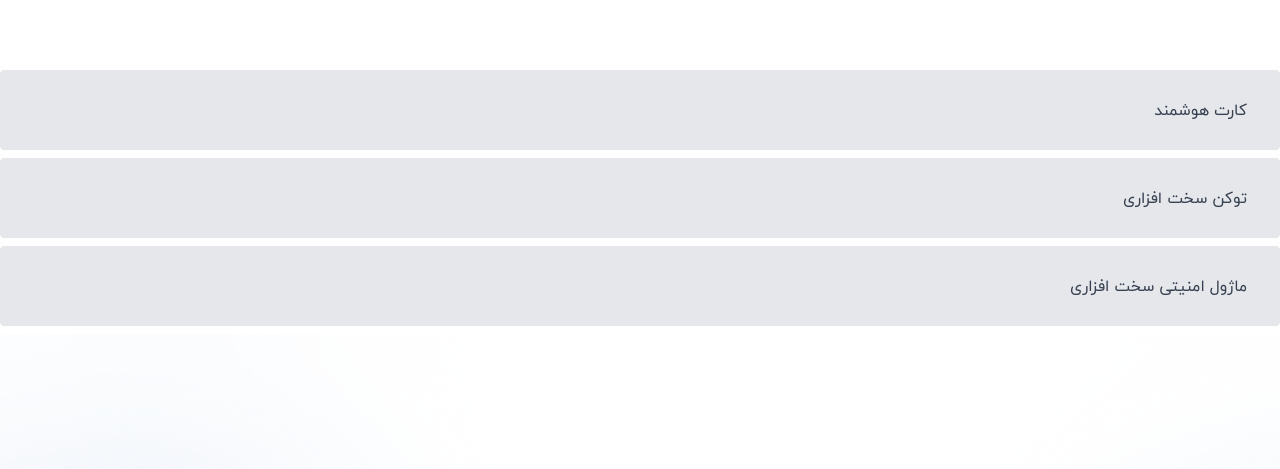
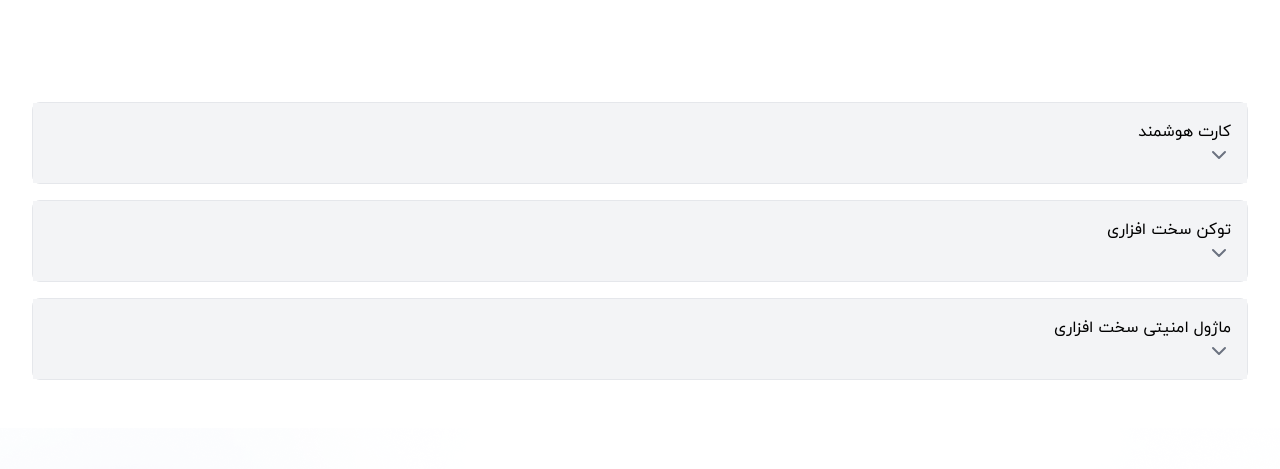
Before and after one commit to mahbobe-mohseni/iraaan-sighn-, a React (Create React App) app: page /products in a window 1280 px wide. Shown: the part 762-1231 px from the top of the page. Built offline with nearby package versions, Linux system fonts and the light colour scheme.

Commit message:
modify mainselectbox

```diff
--- a/src/components/MainSelectBox.jsx
+++ b/src/components/MainSelectBox.jsx
@@ -1,29 +1,115 @@
+import React, { useState } from "react";
+import { direction } from "../images";
+const CollapsibleBox = ({ title, content }) => {
+  const [isOpen, setIsOpen] = useState(false);
 
-// MainComponent.js
-import React, { useState } from 'react';
-import SelectBox from './SelectBox';
+  return (
+    <div className="border rounded-lg mb-4 ">
+   <div className="flex items-center justify-between">
+   <button
+        onClick={() => setIsOpen(!isOpen)}
+        className="w-full text-right    p-4 bg-gray-100 hover:bg-gray-200 focus:outline-none"
+      >
+        {title}
+        <img  className="  text-left " src={direction} alt="" />
+      </button>
+
+   </div>
+      {isOpen && (
+        <div className="p-4">
+          {content}
+
+          <button className="mt-2 px-4 py-2 bg-red-500 text-white rounded-lg">
+            دانلود کاتالوگ محصول
+          </button>
+        </div>
+      )}
+    </div>
+  );
+};
 
 const MainSelectBox = () => {
-  const [selectedTopic, setSelectedTopic] = useState('');
+  return (
+    <div className="max-full  mx-auto p-8">
+      {/* <div className="border p-4 mb-4">
+        <h2 className="text-xl font-bold mb-2">کارت هوشمند</h2>
+        <p>
+          لورم ایپسوم متن ساختگی از صنعت چاپ، و با استفاده از طراحان گرافیک
+          است...
+        </p>
+        <button className="mt-2 px-4 py-2 bg-red-500 text-white rounded-lg">
+          دانلود کاتالوگ محصول
+        </button>
+      </div> */}
 
-  const topics = {
-    'topic1': ['کارت هوشمند','لورم ایپسوم متن ساختگی با تولید سادگی نامفهوم از صنعت چاپ، و با استفاده از طراحان گرافیک است، چاپگرها و متون بلکه روزنامه و مجله در ستون و سطرآنچنان که لازم است، و برای شرایط فعلی تکنولوژی مورد نیاز، و کاربردهای متنوع با هدف بهبود ابزارهای کاربردی می باشد، کتابهای زیادی در شصت و سه درصد گذشته حال و آینده، شناخت فراوان جامعه و متخصصان را می طلبد، تا با نرم افزارها شناخت بیشتری را برای طراحان رایانه ای علی الخصوص طراحان خلاقی، و فرهنگ پیشرو در زبان فارسی ایجاد کرد، در این صورت می توان امید داشت که تمام و دشواری موجود در ارائه راهکارها، و شرایط سخت تایپ به پایان رسد و زمان مورد نیاز شامل حروفچینی دستاوردهای اصلی، و جوابگوی سوالات پیوسته اهل دنیای موجود طراحی اساسا مورد استفاده قرار گیرد.'],
-    topic2: ['توکن سخت افزاری'],
-    topic3: ['  ماژول امنیتی سخت افزاری'],
-  };
+      <CollapsibleBox
+        title=" کارت هوشمند   "
+        content={
+          <p
+            className="text-12   leading-normal
+          "
+          >
+            لورم ایپسوم متن ساختگی با تولید سادگی نامفهوم از صنعت چاپ، و با
+            استفاده از طراحان گرافیک است، چاپگرها و متون بلکه روزنامه و مجله در
+            ستون و سطرآنچنان که لازم است، و برای شرایط فعلی تکنولوژی مورد نیاز،
+            و کاربردهای متنوع با هدف بهبود ابزارهای کاربردی می باشد، کتابهای
+            زیادی در شصت و سه درصد گذشته حال و آینده، شناخت فراوان جامعه و
+            متخصصان را می طلبد، تا با نرم افزارها شناخت بیشتری را برای طراحان
+            رایانه ای علی الخصوص طراحان خلاقی، و فرهنگ پیشرو در زبان فارسی ایجاد
+            کرد، در این صورت می توان امید داشت که تمام و دشواری موجود در ارائه
+            راهکارها، و شرایط سخت تایپ به پایان رسد و زمان مورد نیاز شامل
+            حروفچینی دستاوردهای اصلی، و جوابگوی سوالات پیوسته اهل دنیای موجود
+            طراحی اساسا مورد استفاده قرار گیرد.
+          </p>
+        }
+      />
 
-  const handleTopicChange = (e) => {
-    setSelectedTopic(e.target);
-  };
-
-  return (
-    <div>
-      <SelectBox  options={topics.topic1} onChange={handleTopicChange} />
-      <SelectBox options={topics.topic2} onChange={handleTopicChange} />
-      <SelectBox options={topics.topic3} onChange={handleTopicChange} />
-      {/* Use selectedTopic state as needed */}
+      <CollapsibleBox
+        title="توکن سخت افزاری"
+        content={
+          <p
+            className="text-12  leading-normal
+          "
+          >
+            {" "}
+            لورم ایپسوم متن ساختگی با تولید سادگی نامفهوم از صنعت چاپ، و با
+            استفاده از طراحان گرافیک است، چاپگرها و متون بلکه روزنامه و مجله در
+            ستون و سطرآنچنان که لازم است، و برای شرایط فعلی تکنولوژی مورد نیاز،
+            و کاربردهای متنوع با هدف بهبود ابزارهای کاربردی می باشد، کتابهای
+            زیادی در شصت و سه درصد گذشته حال و آینده، شناخت فراوان جامعه و
+            متخصصان را می طلبد، تا با نرم افزارها شناخت بیشتری را برای طراحان
+            رایانه ای علی الخصوص طراحان خلاقی، و فرهنگ پیشرو در زبان فارسی ایجاد
+            کرد، در این صورت می توان امید داشت که تمام و دشواری موجود در ارائه
+            راهکارها، و شرایط سخت تایپ به پایان رسد و زمان مورد نیاز شامل
+            حروفچینی دستاوردهای اصلی، و جوابگوی سوالات پیوسته اهل دنیای موجود
+            طراحی اساسا مورد استفاده قرار گیرد.
+          </p>
+        }
+      />
+      <CollapsibleBox
+        title="ماژول امنیتی سخت افزاری"
+        content={
+          <p
+            className="text-12  leading-normal
+          "
+          >
+            {" "}
+            لورم ایپسوم متن ساختگی با تولید سادگی نامفهوم از صنعت چاپ، و با
+            استفاده از طراحان گرافیک است، چاپگرها و متون بلکه روزنامه و مجله در
+            ستون و سطرآنچنان که لازم است، و برای شرایط فعلی تکنولوژی مورد نیاز،
+            و کاربردهای متنوع با هدف بهبود ابزارهای کاربردی می باشد، کتابهای
+            زیادی در شصت و سه درصد گذشته حال و آینده، شناخت فراوان جامعه و
+            متخصصان را می طلبد، تا با نرم افزارها شناخت بیشتری را برای طراحان
+            رایانه ای علی الخصوص طراحان خلاقی، و فرهنگ پیشرو در زبان فارسی ایجاد
+            کرد، در این صورت می توان امید داشت که تمام و دشواری موجود در ارائه
+            راهکارها، و شرایط سخت تایپ به پایان رسد و زمان مورد نیاز شامل
+            حروفچینی دستاوردهای اصلی، و جوابگوی سوالات پیوسته اهل دنیای موجود
+            طراحی اساسا مورد استفاده قرار گیرد.
+          </p>
+        }
+      />
     </div>
   );
-}
+};
 
 export default MainSelectBox;
--- a/src/images.js
+++ b/src/images.js
@@ -32,8 +32,9 @@ import mahsol4 from "./assets/images/mahsol4.svg"
 import share from "./assets/images/share.svg"
 import show from "./assets/images/show.svg"
 import unsplash from "./assets/images/unsplash.svg"
+import direction from "./assets/images/direction.svg"
 export { Logo, Vector, BannerPicture, trust, vezarat,
      sanat,haf,hasin,farabom,rahsa,fanavaran,
      pishkhan,mobile,lock,clock,coines,p1,p2,p3,p4,LowerBackGround,
      product1,tell,loc,mail,blogpic,user,mahsol1,mahsol2,mahsol3,mahsol4,
-    share,show,unsplash };
+    share,show,unsplash,direction };
```
Also changed, not shown: src/components/ProductCard.jsx (+59 -30 lines), src/assets/images/direction.svg (added).
